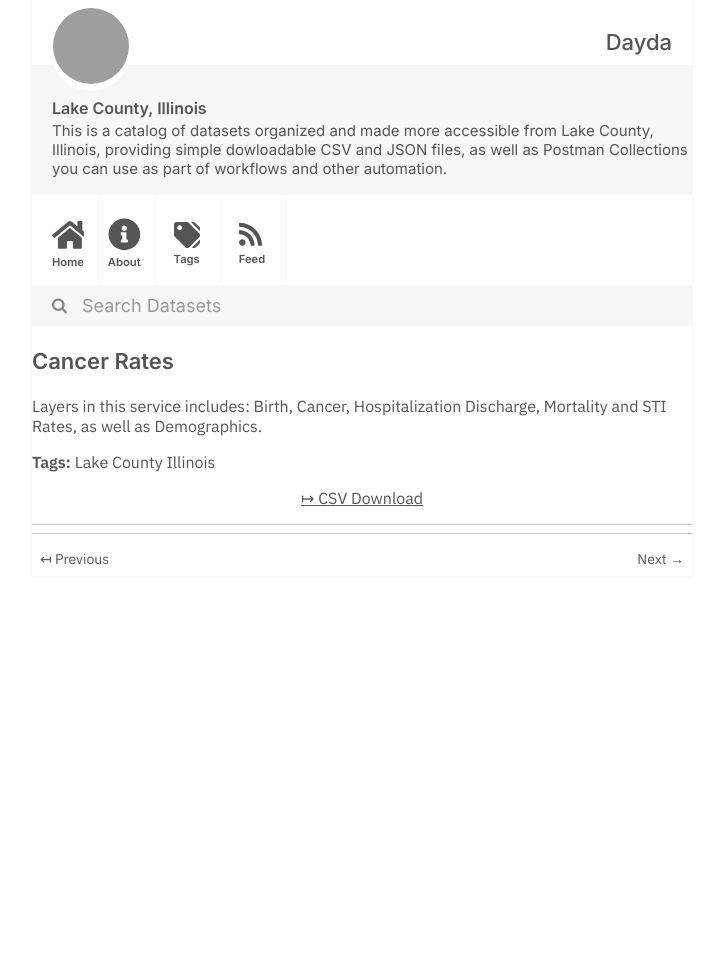
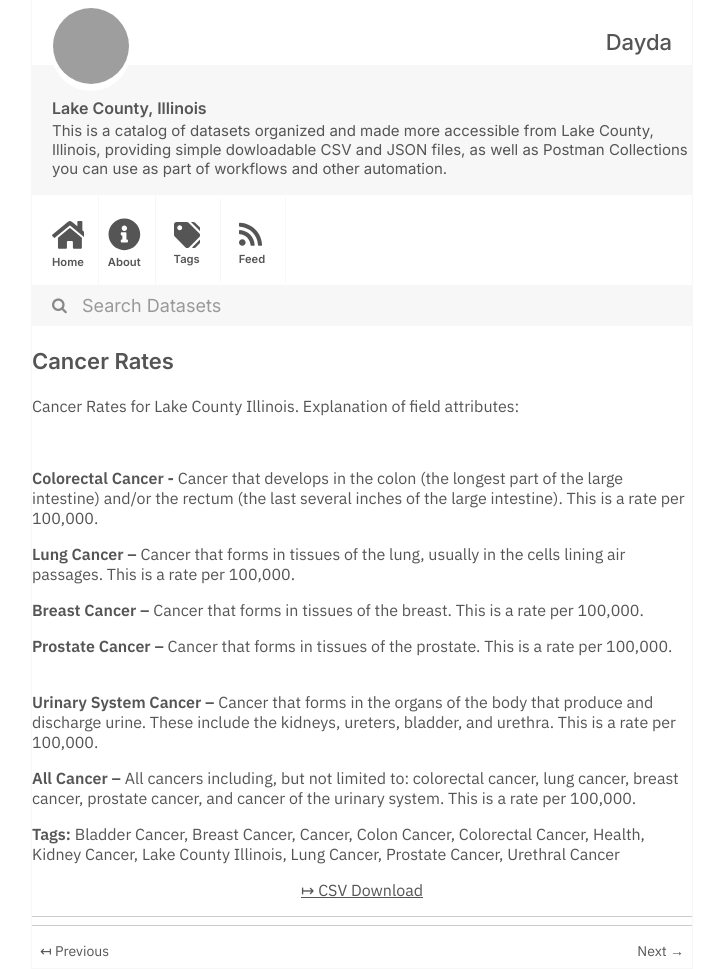
Before and after one commit to dayda-entities/lake-county-illinois, a Jekyll site: the page built from _posts/2020-11-11-cancer-rates.md, in a window 1280 px wide, cut to the strip 0-969 px from the top of the page. Shown: the whole strip, without its empty margins (278-996 px from the left). Built offline with Jekyll 4.4.1, drawn with Linux system fonts in a browser that asks for light colours; before the commit the page ends 900 px from its top, so only the background shows below that; grey boxes are pictures that could not be loaded.

Commit message:
Publish Data

```diff
--- a/_posts/2020-11-11-cancer-rates.md
+++ b/_posts/2020-11-11-cancer-rates.md
@@ -1,16 +1,59 @@
 ---
 title: Cancer Rates
-created: '2020-11-11T16:33:31.345456'
-modified: '2020-11-11T16:33:31.345466'
+created: '2020-11-11T16:31:06.649948'
+modified: '2020-11-11T16:31:06.649960'
 state: active
 type: dataset
 tags:
+  - Bladder Cancer
+  - Breast Cancer
+  - Cancer
+  - Colon Cancer
+  - Colorectal Cancer
+  - Health
+  - Kidney Cancer
   - Lake County Illinois
+  - Lung Cancer
+  - Prostate Cancer
+  - Urethral Cancer
 groups: []
 csv_url: >-
-  https://data-lakecountyil.opendata.arcgis.com/datasets/cd63911cc52841f38b289aeeeff0f300_1.csv?outSR=%7B%22latestWkid%22%3A3435%2C%22wkid%22%3A102671%7D
+  https://data-lakecountyil.opendata.arcgis.com/datasets/679e0adafe994921bfcc39053427aaea_1.csv?outSR=%7B%22latestWkid%22%3A3435%2C%22wkid%22%3A102671%7D
 json_url: ''
 layout: post
 
 ---
-Layers in this service includes: Birth, Cancer, Hospitalization Discharge, Mortality and STI Rates, as well as Demographics.
+Cancer Rates for Lake County Illinois. Explanation of field attributes:<br />
+
+<p><b><br /></b></p><p><b>Colorectal Cancer - </b>Cancer
+that develops in the colon (the longest part of the large intestine) and/or the
+rectum (the last several inches of the large intestine). This is a rate per
+100,000.</p>
+
+
+
+<p><b>Lung Cancer – </b>Cancer
+that forms in tissues of the lung, usually in the cells lining air passages. This
+is a rate per 100,000. </p>
+
+
+
+<p style='tab-stops:196.2pt'><b>Breast Cancer – </b>Cancer that forms in tissues of the breast. This is
+a rate per 100,000. <b><span style='mso-tab-count:1'>       </span></b></p>
+
+<b>Prostate Cancer – </b>Cancer
+that forms in tissues of the prostate. This is a rate per 100,000.
+
+
+
+<p><b><br />Urinary System Cancer
+– </b>Cancer that forms in the organs of the body that produce and discharge
+urine. These include the kidneys, ureters, bladder, and urethra. This is a rate
+per 100,000. </p>
+
+
+
+<p><b>All Cancer – </b>All
+cancers including, but not limited to: colorectal cancer, lung cancer, breast
+cancer, prostate cancer, and cancer of the urinary system. This is a rate per
+100,000.</p>
```
